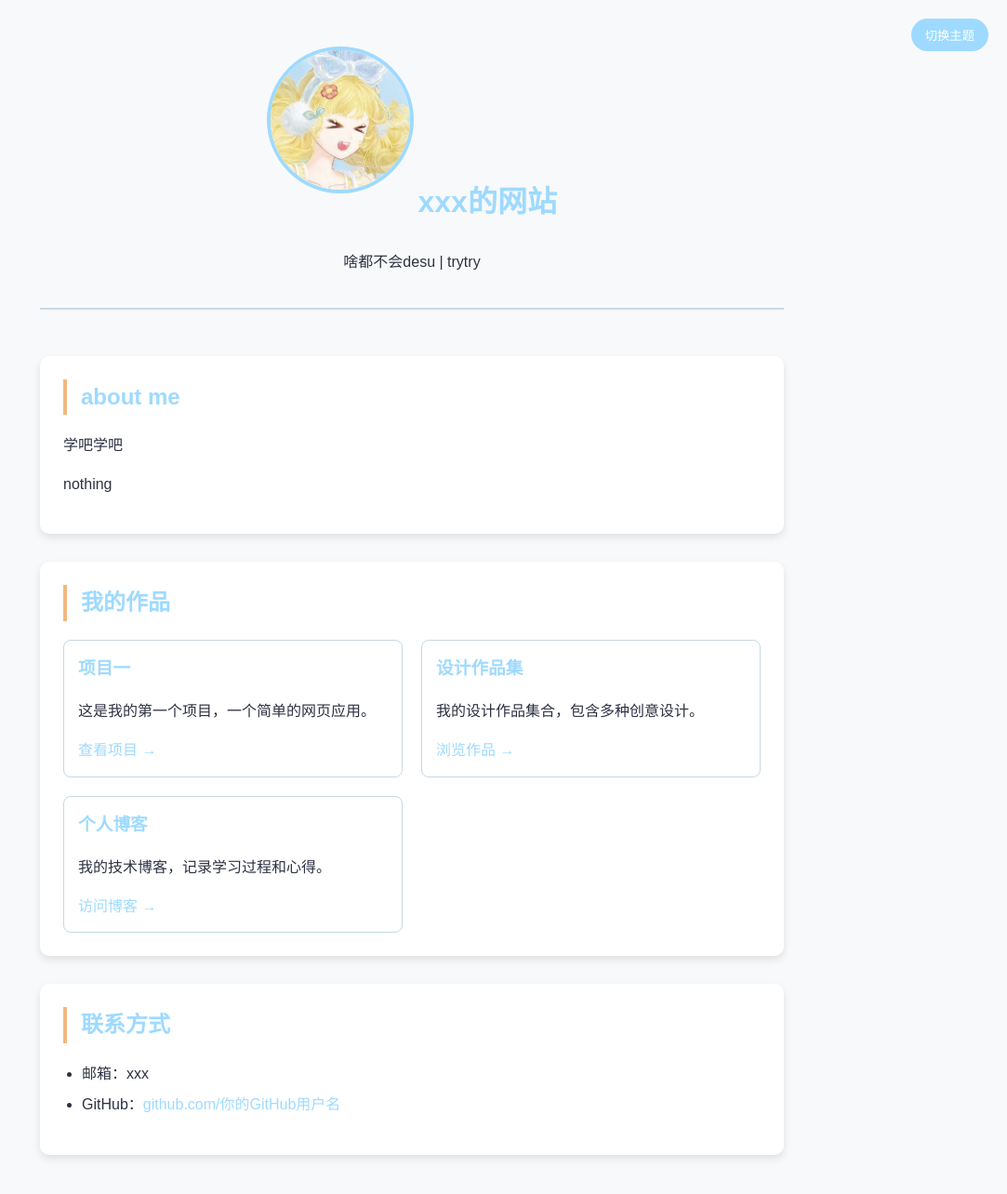
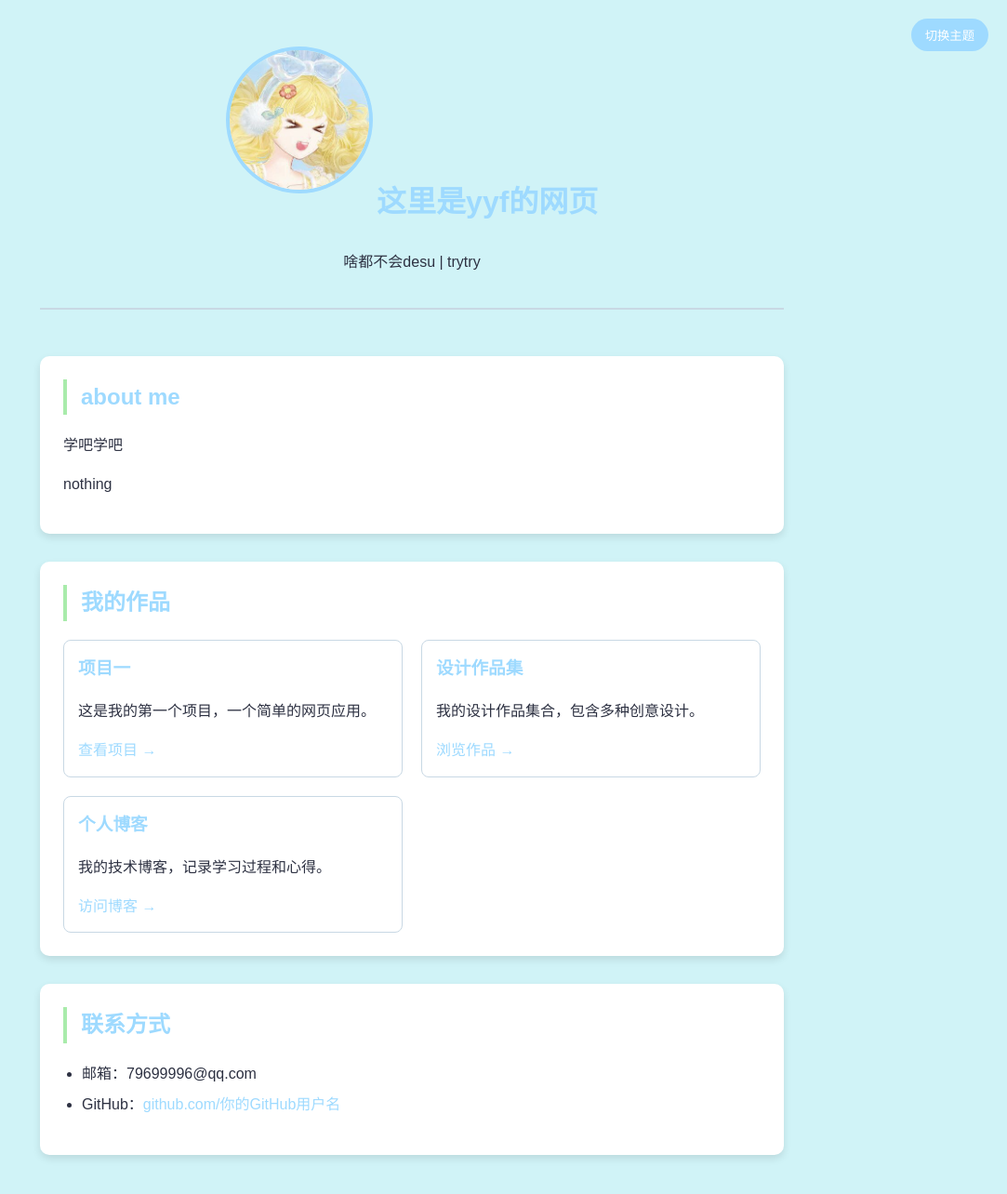
Before and after one commit to YifeiYao77/my1stweb.github.io, a plain HTML site: page index.html in a window 1280 px wide. Shown: the whole page at 93% size, without its empty margins (197-1280 px from the left). Drawn offline with Linux system fonts and the light colour scheme.

Commit message:
Update index.html

```diff
--- a/index.html
+++ b/index.html
@@ -9,9 +9,9 @@
         :root {
             --primary-color: #9edaff; /* 主色调 - 蓝色 */
             --secondary-color: #c8d8e4; /* 辅助色 - 浅蓝色 */
-            --accent-color: #f2b880; /* 强调色 - 橙色 */
+            --accent-color: #a9ebab; /* 强调色 - 绿 */
             --text-color: #2d3142; /* 文字颜色 - 深灰色 */
-            --light-bg: #f8f9fa; /* 浅色背景 */
+            --light-bg: #d0f3f7; /* 浅色背景 */
             --card-shadow: 0 4px 8px rgba(0,0,0,0.1); /* 卡片阴影 */
             --hover-shadow: 0 8px 16px rgba(0,0,0,0.15); /* 悬停阴影 */
         }
@@ -203,7 +203,7 @@
 
     <div class="header">
         <img src="images/profile.jpg" alt="我的头像" class="profile-img">
-        <h1>xxx的网站</h1>
+        <h1>这里是yyf的网页</h1>
         <p>啥都不会desu | trytry</p>
     </div>
 
@@ -241,8 +241,8 @@
     <div class="section">
         <h2>联系方式</h2>
         <ul>
-            <li>邮箱：xxx</li>
-            <li>GitHub：<a href="https://github.com/你的GitHub用户名" target="_blank">github.com/你的GitHub用户名</a></li>
+            <li>邮箱：79699996@qq.com</li>
+            <li>GitHub：<a href="https://github.com/YifeiYao77" target="_blank">github.com/你的GitHub用户名</a></li>
         </ul>
     </div>
 
```
